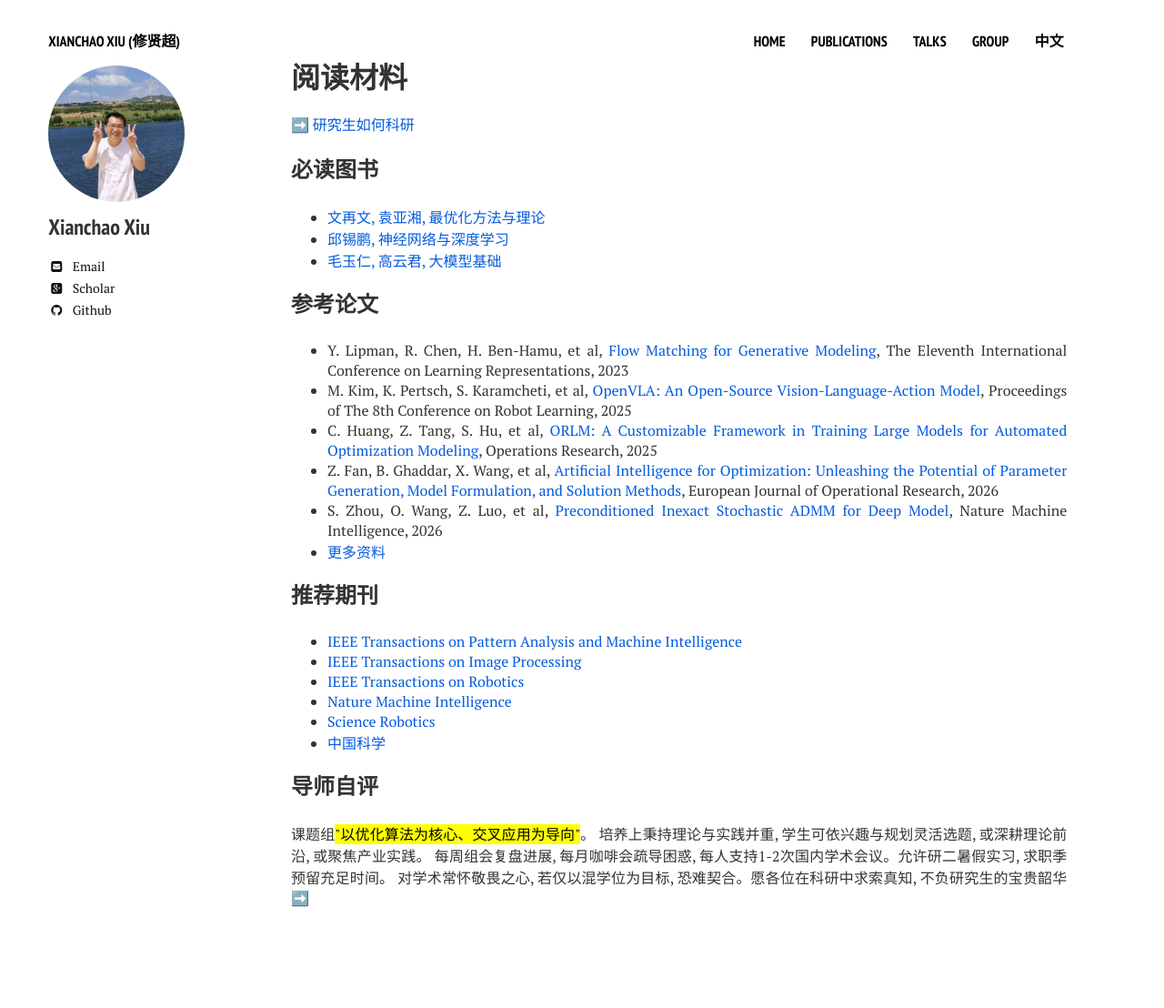
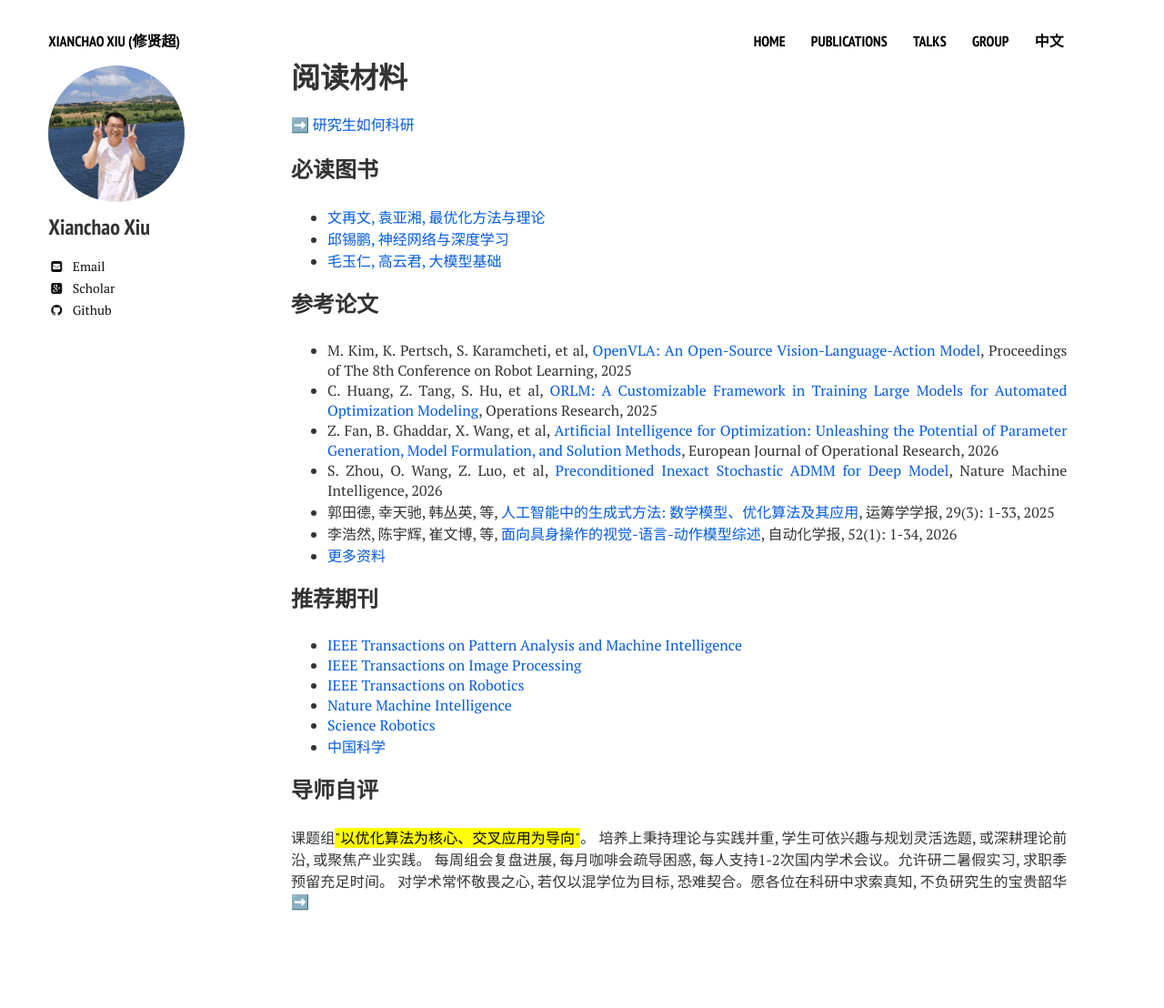
Before and after one commit to xianchaoxiu/xianchaoxiu.github.io, a Jekyll site: the page built from chinese/reading/index.md, in a window 1280 px wide. Shown: the whole page at 91% size. Built offline with Jekyll 4.4.1, drawn with Linux system fonts in a browser that asks for light colours; nearby versions of some CDN libraries.

Commit message:
Update index.md

```diff
--- a/chinese/reading/index.md
+++ b/chinese/reading/index.md
@@ -15,12 +15,15 @@ share: false
 
 
 ### 参考论文
-* Y. Lipman, R. Chen, H. Ben-Hamu, et al, <a href="https://iclr.cc/virtual/2023/poster/11309" class="textlink" target="_blank">Flow Matching for Generative Modeling</a>, The Eleventh International Conference on Learning Representations, 2023 <br>
 * M. Kim, K. Pertsch, S. Karamcheti, et al, <a href="https://proceedings.mlr.press/v270/kim25c.html" class="textlink" target="_blank">OpenVLA: An Open-Source Vision-Language-Action Model</a>, Proceedings of The 8th Conference on Robot Learning, 2025 <br>
 * C. Huang, Z. Tang, S. Hu, et al, <a href="https://doi.org/10.1287/opre.2024.1233" class="textlink" target="_blank">ORLM: A Customizable Framework in Training Large Models for Automated Optimization Modeling</a>, Operations Research, 2025 <br>
 * Z. Fan, B. Ghaddar, X. Wang, et al, <a href="https://doi.org/10.1016/j.ejor.2025.08.029" class="textlink" target="_blank">Artificial Intelligence for Optimization: Unleashing the Potential of Parameter Generation, Model Formulation, and Solution Methods</a>, European Journal of Operational Research, 2026 <br>
 * S. Zhou, O. Wang, Z. Luo, et al, <a href="https://doi.org/10.48550/arXiv.2502.10784" class="textlink" target="_blank">Preconditioned Inexact Stochastic ADMM for Deep Model</a>, Nature Machine Intelligence, 2026 <br>
+* 郭田德, 幸天驰, 韩丛英, 等, <a href="https://www.ort.shu.edu.cn/CN/Y2025/V29/I3/1" class="textlink" target="_blank">人工智能中的生成式方法: 数学模型、优化算法及其应用</a>, 运筹学学报, 29(3): 1-33, 2025<br>
+* 李浩然, 陈宇辉, 崔文博, 等, <a href="https://www.aas.net.cn/cn/article/doi/10.16383/j.aas.c250394" class="textlink" target="_blank">面向具身操作的视觉-语言-动作模型综述</a>, 自动化学报, 52(1): 1-34, 2026<br>
 * <a href="https://xianchaoxiu.github.io/chinese/reading/what/" class="textlink" target="_blank"> 更多资料 </a><br>
+
+
 
 
 
```
